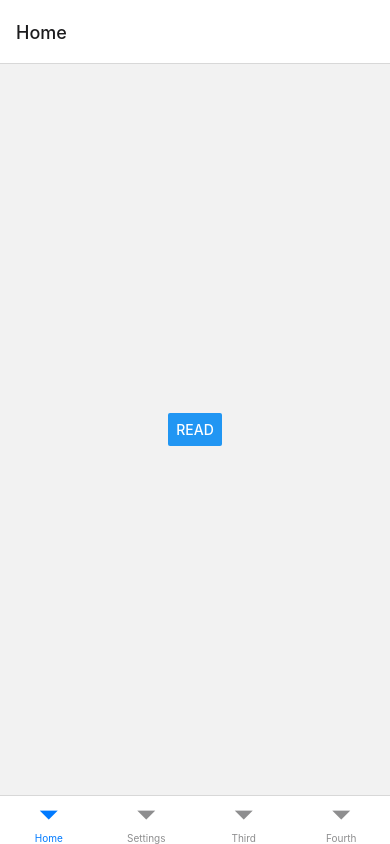
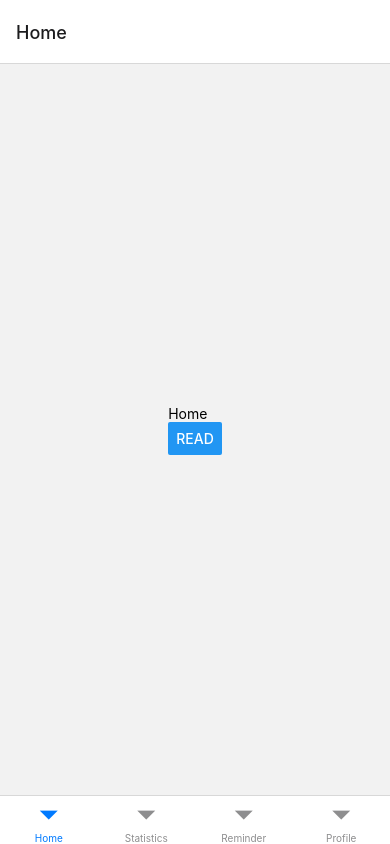
Before and after one commit to atwalsultan/breakfirst, a React Native app in the folder client/: screen / in a window 390 px wide. Built offline with nearby package versions, Linux system fonts and the light colour scheme.

Commit message:
9 modify bottom tab navigation architecture (#10)
* add-modularity

* Add-Component-Directory

```diff
--- a/client/App.js
+++ b/client/App.js
@@ -1,67 +1,10 @@
-import React from 'react';
-import { View, Button } from 'react-native';
-import { NavigationContainer } from '@react-navigation/native';
-import { createBottomTabNavigator } from '@react-navigation/bottom-tabs';
-
-function HomeScreen() {
-	// Fetch documents
-	const fetchBottles = async () => {
-		const url = `http://10.0.2.2:8080/bottles`;
-		const response = await fetch(url);   // fetch page
-		const responseJsonArray = await response.json();  // get response text
-
-		// Create output
-		responseJsonArray.map(bottle => {
-			console.log(bottle);
-		});
-	}
-
-	return (
-		<View style={{ flex: 1, justifyContent: 'center', alignItems: 'center' }}>
-			<View>
-				<Button title="Read" onPress={fetchBottles} />
-			</View>
-		</View>
-	);
-}
-
-function SettingsScreen() {
-	const createBottle = async () => {
-		const url = `http://10.0.2.2:8080/bottles/add`;
-		const response = await fetch(url);   // fetch page
-		const responseJsonArray = await response.json();  // get response text
-
-		console.log(responseJsonArray);
-	}
-
-	return (
-		<View style={{ flex: 1, justifyContent: 'center', alignItems: 'center' }}>
-			<View>
-				<Button title="Create" onPress={createBottle} />
-			</View>
-		</View>
-	);
-}
-
-function ThirdScreen() {
-	return (
-		<View style={{ flex: 1, justifyContent: 'center', alignItems: 'center' }}>
-			<View>
-				<Button title="Third Screen" />
-			</View>
-		</View>
-	);
-}
-
-function FourthScreen() {
-	return (
-		<View style={{ flex: 1, justifyContent: 'center', alignItems: 'center' }}>
-			<View>
-				<Button title="Fourth Screen" />
-			</View>
-		</View>
-	);
-}
+import React from "react";
+import { NavigationContainer } from "@react-navigation/native";
+import { createBottomTabNavigator } from "@react-navigation/bottom-tabs";
+import { HomeScreen } from "./Screens/Home";
+import { StatisticsScreen } from "./Screens/Statistics";
+import { ReminderScreen } from "./Screens/Reminder";
+import { ProfileScreen } from "./Screens/Profile";
 
 const Tab = createBottomTabNavigator();
 
@@ -70,9 +13,9 @@ export default function App() {
     <NavigationContainer>
       <Tab.Navigator>
         <Tab.Screen name="Home" component={HomeScreen} />
-				<Tab.Screen name="Settings" component={SettingsScreen} />
-				<Tab.Screen name="Third" component={ThirdScreen} />
-				<Tab.Screen name="Fourth" component={FourthScreen} />
+        <Tab.Screen name="Statistics" component={StatisticsScreen} />
+        <Tab.Screen name="Reminder" component={ReminderScreen} />
+        <Tab.Screen name="Profile" component={ProfileScreen} />
       </Tab.Navigator>
     </NavigationContainer>
   );
--- /dev/null
+++ b/client/Screens/Home.js
@@ -0,0 +1,24 @@
+import React from "react";
+import { View, Text, Button } from "react-native";
+export const HomeScreen = () => {
+  // Fetch documents
+  const fetchBottles = async () => {
+    const url = `http://10.0.2.2:8080/bottles`;
+    const response = await fetch(url); // fetch page
+    const responseJsonArray = await response.json(); // get response text
+
+    // Create output
+    responseJsonArray.map((bottle) => {
+      console.log(bottle);
+    });
+  };
+
+  return (
+    <View style={{ flex: 1, justifyContent: "center", alignItems: "center" }}>
+      <View>
+        <Text>Home</Text>
+        <Button title="Read" onPress={fetchBottles} />
+      </View>
+    </View>
+  );
+};
--- /dev/null
+++ b/client/Screens/Profile.js
@@ -0,0 +1,11 @@
+import React from "react";
+import { View, Text } from "react-native";
+export const ProfileScreen = () => {
+  return (
+    <View style={{ flex: 1, justifyContent: "center", alignItems: "center" }}>
+      <View>
+        <Text>Profile</Text>
+      </View>
+    </View>
+  );
+};
--- /dev/null
+++ b/client/Screens/Reminder.js
@@ -0,0 +1,11 @@
+import React from "react";
+import { View, Text } from "react-native";
+export const ReminderScreen = () => {
+  return (
+    <View style={{ flex: 1, justifyContent: "center", alignItems: "center" }}>
+      <View>
+        <Text>Reminder</Text>
+      </View>
+    </View>
+  );
+};
--- /dev/null
+++ b/client/Screens/Statistics.js
@@ -0,0 +1,20 @@
+import React from "react";
+import { View, Text, Button } from "react-native";
+export const StatisticsScreen = () => {
+  const createBottle = async () => {
+    const url = `http://10.0.2.2:8080/bottles/add`;
+    const response = await fetch(url); // fetch page
+    const responseJsonArray = await response.json(); // get response text
+
+    console.log(responseJsonArray);
+  };
+
+  return (
+    <View style={{ flex: 1, justifyContent: "center", alignItems: "center" }}>
+      <View>
+        <Text>Statistics</Text>
+        <Button title="Create" onPress={createBottle} />
+      </View>
+    </View>
+  );
+};
```
Also changed, not shown: client/Components/file.txt (added), 1 other file (tests, documents, lock files or other folders). Lines whose indentation alone changed are shown as unchanged.
